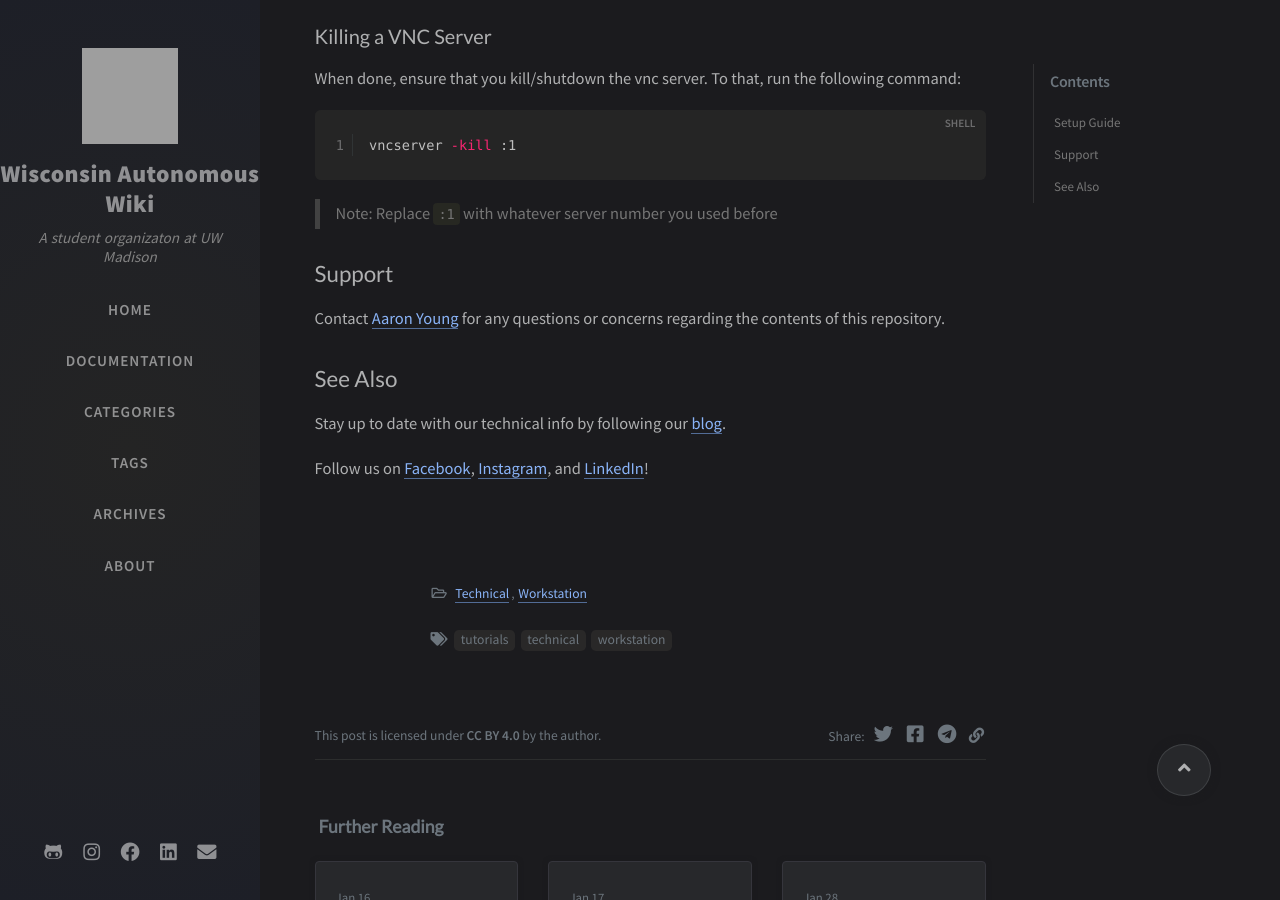
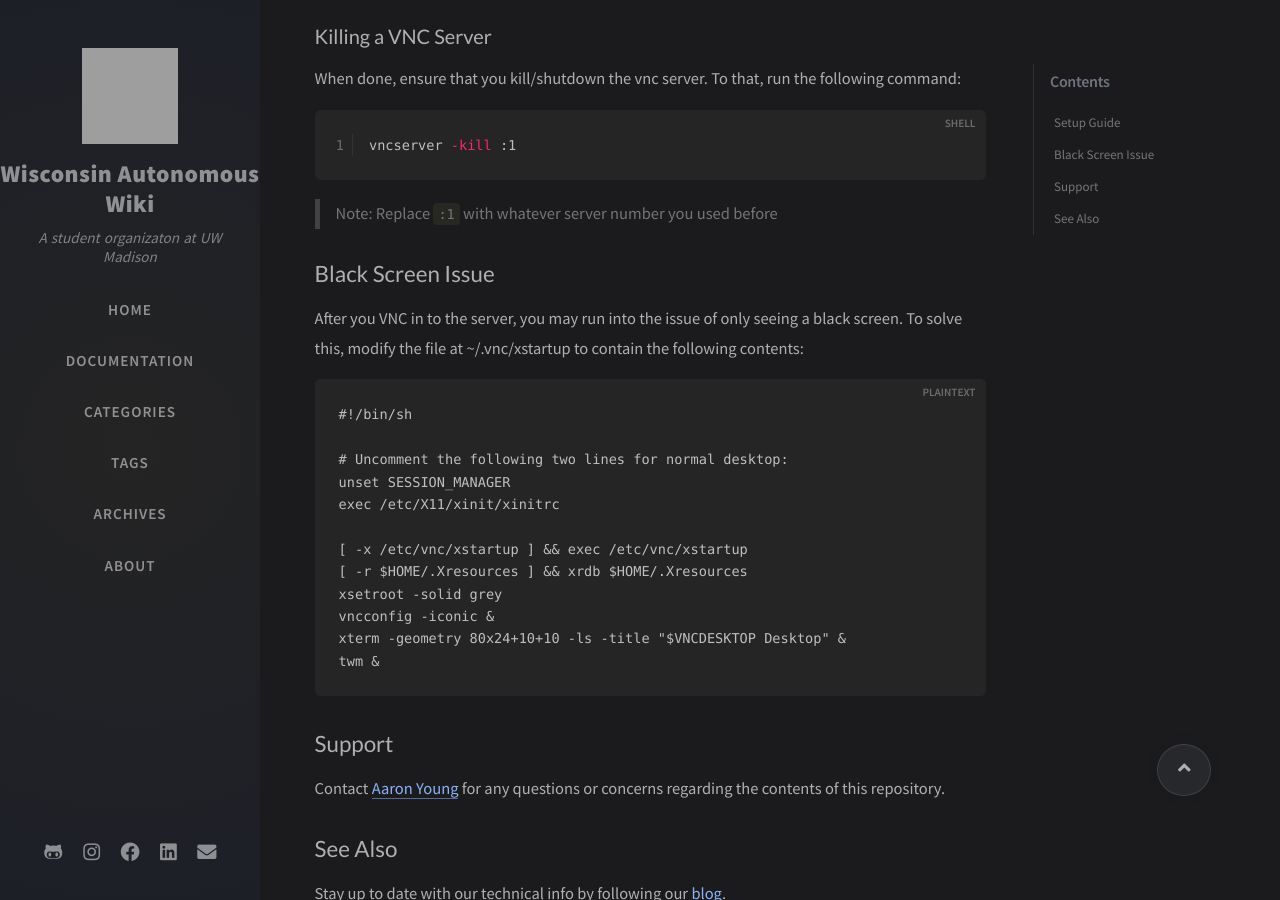
Before and after one commit to danieldmiller/WisconsinAutonomous.github.io, a Jekyll site: the page built from _posts/workstation/2021-1-29-vnc.md, in a window 1280 px wide and 900 px high, scrolled down 2591 px. Built offline with Jekyll 4.4.1, drawn with Linux system fonts in a browser that asks for light colours; nearby versions of some CDN libraries; comment, search, counter and statistics services are not loaded; grey boxes are pictures that could not be loaded.

Commit message:
Update 2021-1-29-vnc.md
Add a section on resolving the black screen issue

````diff
--- a/_posts/workstation/2021-1-29-vnc.md
+++ b/_posts/workstation/2021-1-29-vnc.md
@@ -86,6 +86,25 @@ vncserver -kill :1
 ```
 > Note: Replace `:1` with whatever server number you used before
 
+## Black Screen Issue
+
+After you VNC in to the server, you may run into the issue of only seeing a black screen. To solve this, modify the file at ~/.vnc/xstartup to contain the following contents:
+
+```
+#!/bin/sh
+
+# Uncomment the following two lines for normal desktop:
+unset SESSION_MANAGER
+exec /etc/X11/xinit/xinitrc
+
+[ -x /etc/vnc/xstartup ] && exec /etc/vnc/xstartup
+[ -r $HOME/.Xresources ] && xrdb $HOME/.Xresources
+xsetroot -solid grey
+vncconfig -iconic &
+xterm -geometry 80x24+10+10 -ls -title "$VNCDESKTOP Desktop" &
+twm &
+```
+
 ## Support
 
 Contact [Aaron Young](mailto:aryoung5@wisc.edu) for any questions or concerns regarding the contents of this repository.
````
